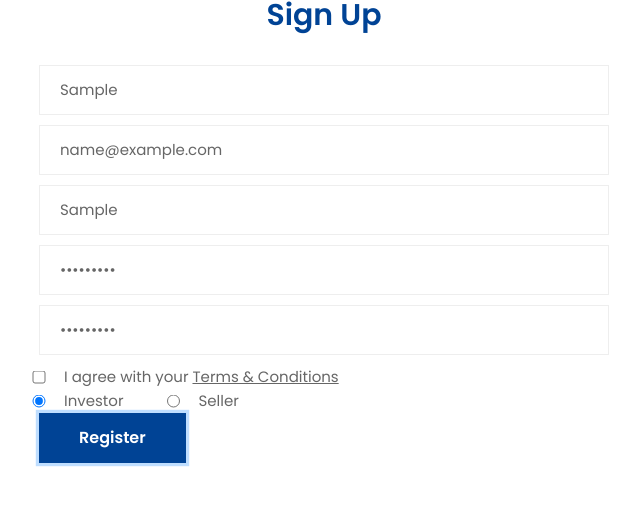
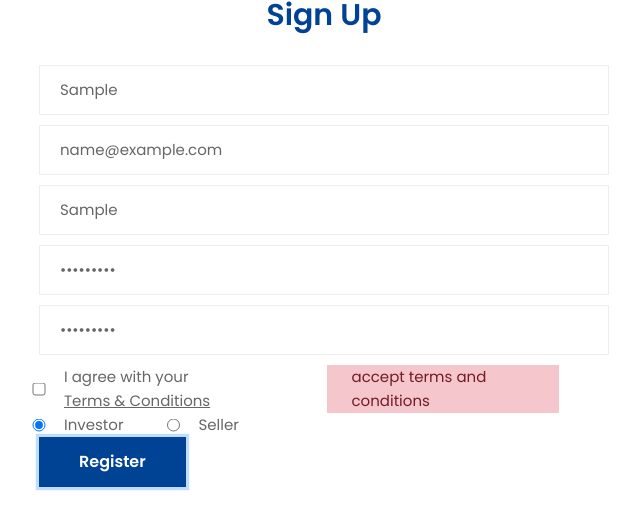
Before and after one commit to josemak25/diaspora-invest, a React (Create React App) app: page /signup in a window 1280 px wide. Both pictures are taken after typing "Sample", "name@example.com", "Sample", "Sample123", "Sample123" into the empty fields and a click on the button "Register". Shown: the top 530 px of the page, without its empty margins (316-956 px from the left). Built offline with nearby package versions, Linux system fonts and the light colour scheme; no server answers.

Commit message:
bug fix for checkbox validation

```diff
--- a/src/components/SignUp.js
+++ b/src/components/SignUp.js
@@ -3,6 +3,7 @@ import axios from 'axios';
 
 export default function SignUp({ history }) {
 	const [errors, setErrors] = useState({});
+	const [checkbox, setCheckbox] = useState(false);
 
 	const [values, setValues] = useState({
 		name: '',
@@ -17,11 +18,14 @@ export default function SignUp({ history }) {
 		setValues({ ...values, [name]: value });
 		setErrors({ ...errors, [name]: '' });
 	};
+	const check = e => {
+		setCheckbox(e.target.checked);
+	};
 
 	const onSubmit = event => {
-    event.preventDefault();
+		event.preventDefault();
 
-    //the default HTML5 regex for email
+		//the default HTML5 regex for email
 		const emailRegex = /^[a-zA-Z0-9.!#$%&'*+/=?^_`{|}~-]+@[a-zA-Z0-9-]+(?:\.[a-zA-Z0-9-]+)*$/;
 
 		if (!values.name) {
@@ -38,6 +42,8 @@ export default function SignUp({ history }) {
 			return setErrors({ ...errors, password2: 'Confirm password is required' });
 		} else if (values.password !== values.password2) {
 			return setErrors({ ...errors, password2: 'Passwords must match' });
+		} else if (checkbox === false) {
+			return setErrors({ ...errors, checkbox: 'accept terms and conditions' });
 		}
 
 		axios
@@ -161,10 +167,15 @@ export default function SignUp({ history }) {
 											<div className='col-12 mb-30'>
 												<ul>
 													<li>
-														<input type='checkbox' id='register_agree' onChange={onChange} />
+														<input type='checkbox' id='register_agree' checked={checkbox} onChange={check} />
 														<label htmlFor='register_agree'>
 															I agree with your <a href='/'>Terms & Conditions</a>
 														</label>
+														{errors.checkbox ? (
+															<label className='list-group-item-danger' htmlFor='register_agree'>
+																{errors.checkbox}
+															</label>
+														) : null}
 													</li>
 												</ul>
 											</div>
```
